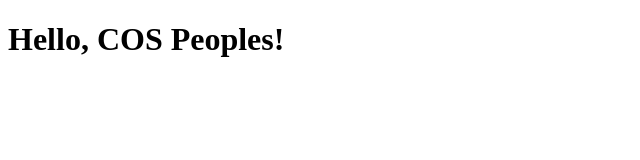
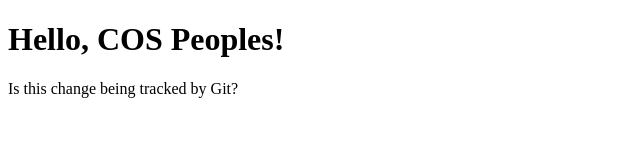
Before and after one commit to thompson-ele/cos-test.github.io, a plain HTML site: page index.html in a window 1280 px wide. Shown: the whole page, without its empty margins (0-640 px from the left). Drawn offline with Linux system fonts and the light colour scheme.

Commit message:
First Git Commit!
Created the index.html page

```diff
--- a/index.html
+++ b/index.html
@@ -7,5 +7,6 @@
 
 <body>
 	<h1>Hello, COS Peoples!</h1>
+	<p>Is this change being tracked by Git?</p>
 </body>
 </html>
```
